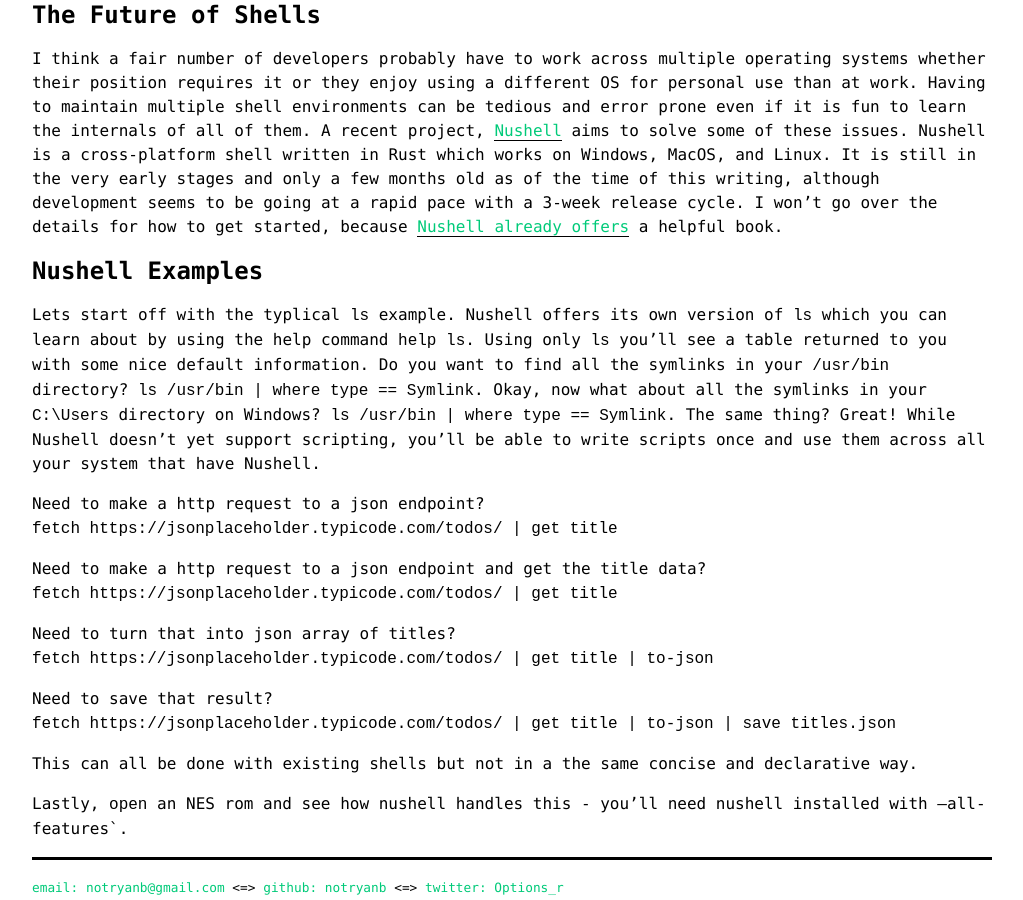
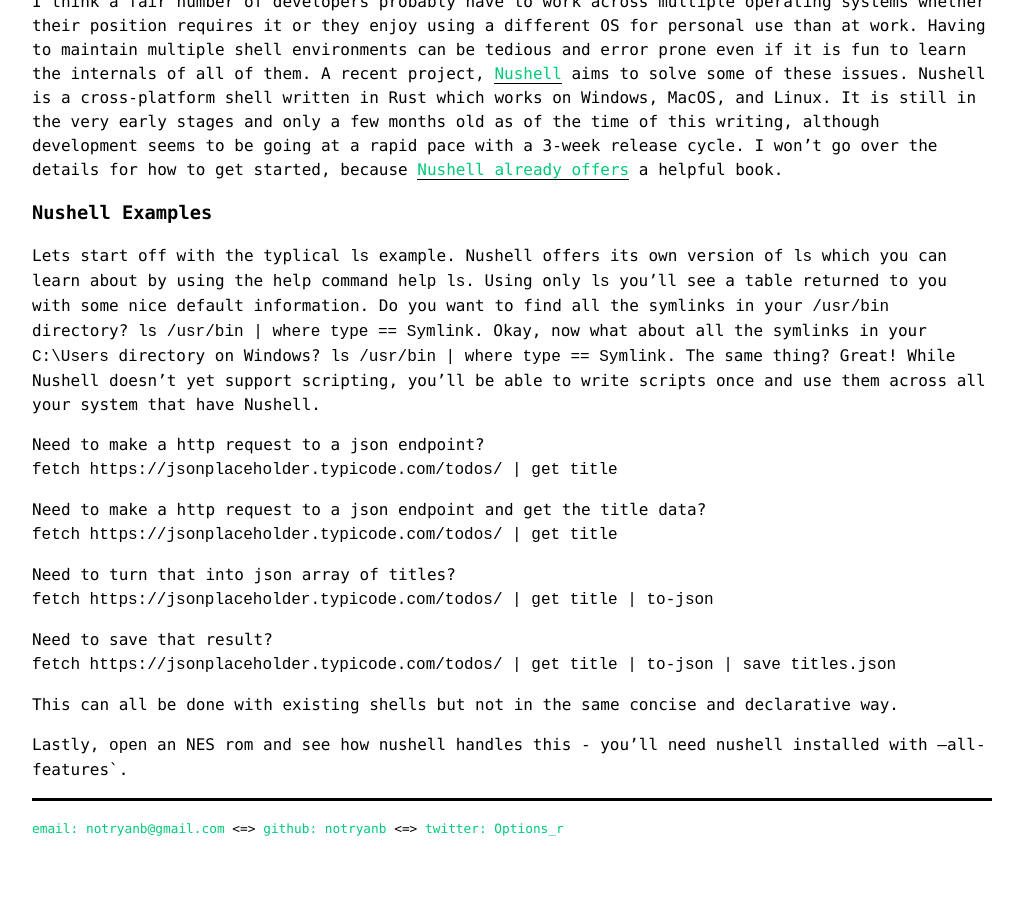
Before and after one commit to notryanb/notryanb.github.io, a Jekyll site: the page built from _posts/2019-12-08-what-is-a-shell.md, in a window 1280 px wide and 900 px high, scrolled down 1441 px. Shown: the whole window, without its empty margins (128-1151 px from the left). Built offline with Jekyll 4.4.1, drawn with Linux system fonts in a browser that asks for light colours; our own code applies the rules of GitHub Pages for plain Markdown files; after the commit the page ends 2282 px from its top, so only the background shows below that; some of the changed text lies outside the part shown.

Commit message:
Add YAML header

```diff
--- a/_posts/2019-12-08-what-is-a-shell.md
+++ b/_posts/2019-12-08-what-is-a-shell.md
@@ -10,7 +17,7 @@
 In some cases, you are able to communicate with completely different machines, such as through SSH.
 Software developers and IT professional use shells for many tasks such as batch processing files, searching the file system, running custom scripts, downloading the uploading files to the internet, etc.
 
-## Example Usage
+### Example Usage
 
 In bash shell (bourne again shell), you can interact with the file system using a command `ls`,
 where it displays information about the current directory by default.
@@ -36,7 +43,7 @@
 For example `man zip`.
 Similar functionality can be achieved in Powershell by using `Get-Command`.
 
-## Manipulating Data
+### Manipulating Data
 
 In the previous section we saw how a user may list the available commands or executables they can run via their shell.
 If you've been trying these on your own system,
@@ -60,7 +67,7 @@
 I won't go into detail about how they differ among shells, as they ALL differ somewhat.
 
 
-## The Future of Shells
+### The Future of Shells
 I think a fair number of developers probably have to work across multiple operating systems whether their position requires it or they enjoy using a different OS for personal use than at work.
 Having to maintain multiple shell environments can be tedious and error prone even if it is fun to learn the internals of all of them.
 A recent project, [Nushell](https://www.nushell.sh/) aims to solve some of these issues.
@@ -70,7 +77,7 @@
 I won't go over the details for how to get started,
 because [Nushell already offers](https://book.nushell.sh/) a helpful book.
 
-## Nushell Examples
+### Nushell Examples
 Lets start off with the typlical `ls` example.
 Nushell offers its own version of `ls` which you can learn about by using the help command `help ls`.
 Using only `ls` you'll see a table returned to you with some nice default information.
@@ -94,6 +101,6 @@
 Need to save that result?
 `fetch https://jsonplaceholder.typicode.com/todos/ | get title | to-json | save titles.json`
 
-This can all be done with existing shells but not in a the same concise and declarative way.
+This can all be done with existing shells but not in the same concise and declarative way.
 
 Lastly, `open` an NES rom and see how nushell handles this - you'll need nushell installed with --all-features`.
```
Also changed, not shown: other parts of _posts/2019-12-08-what-is-a-shell.md (+10 -3 lines).
